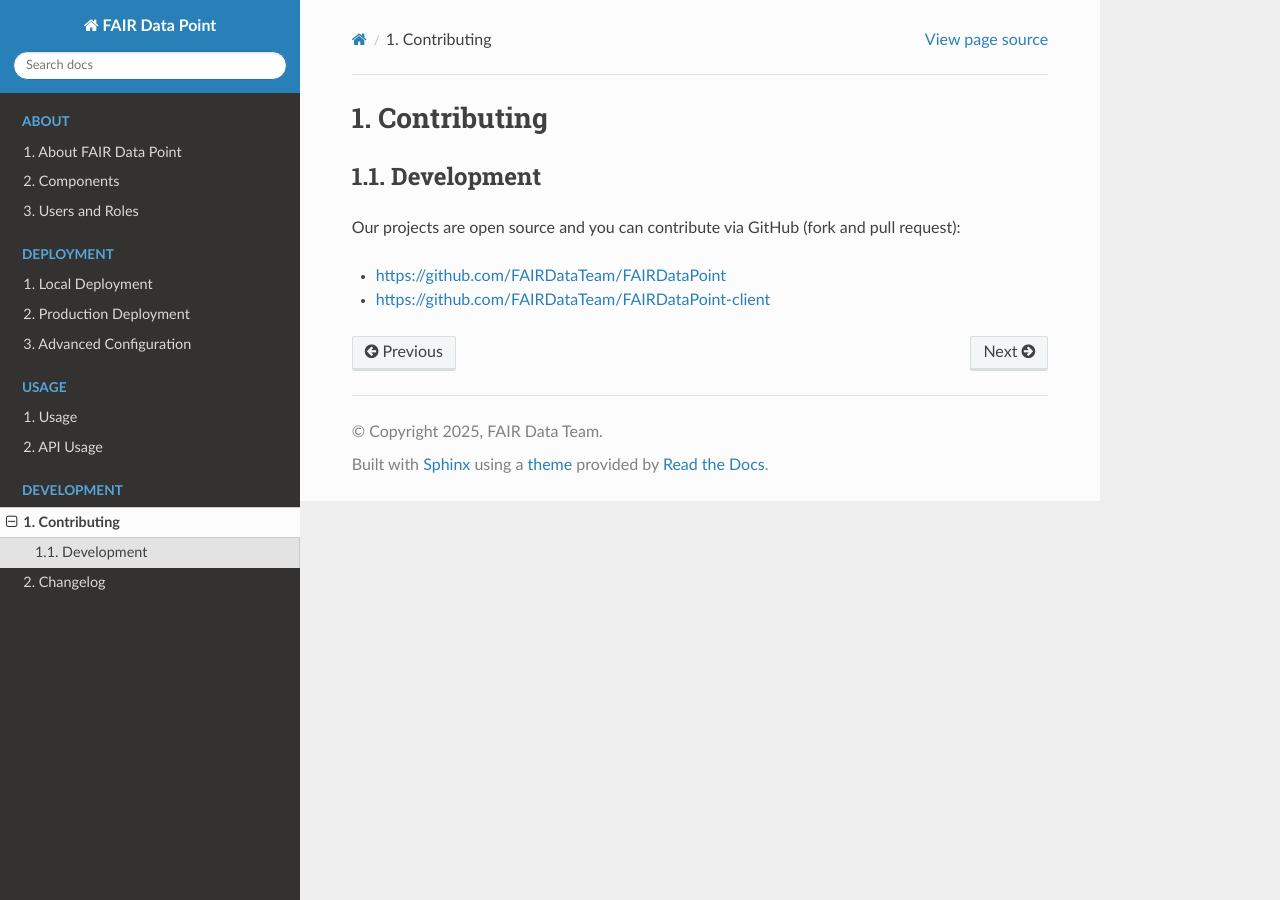
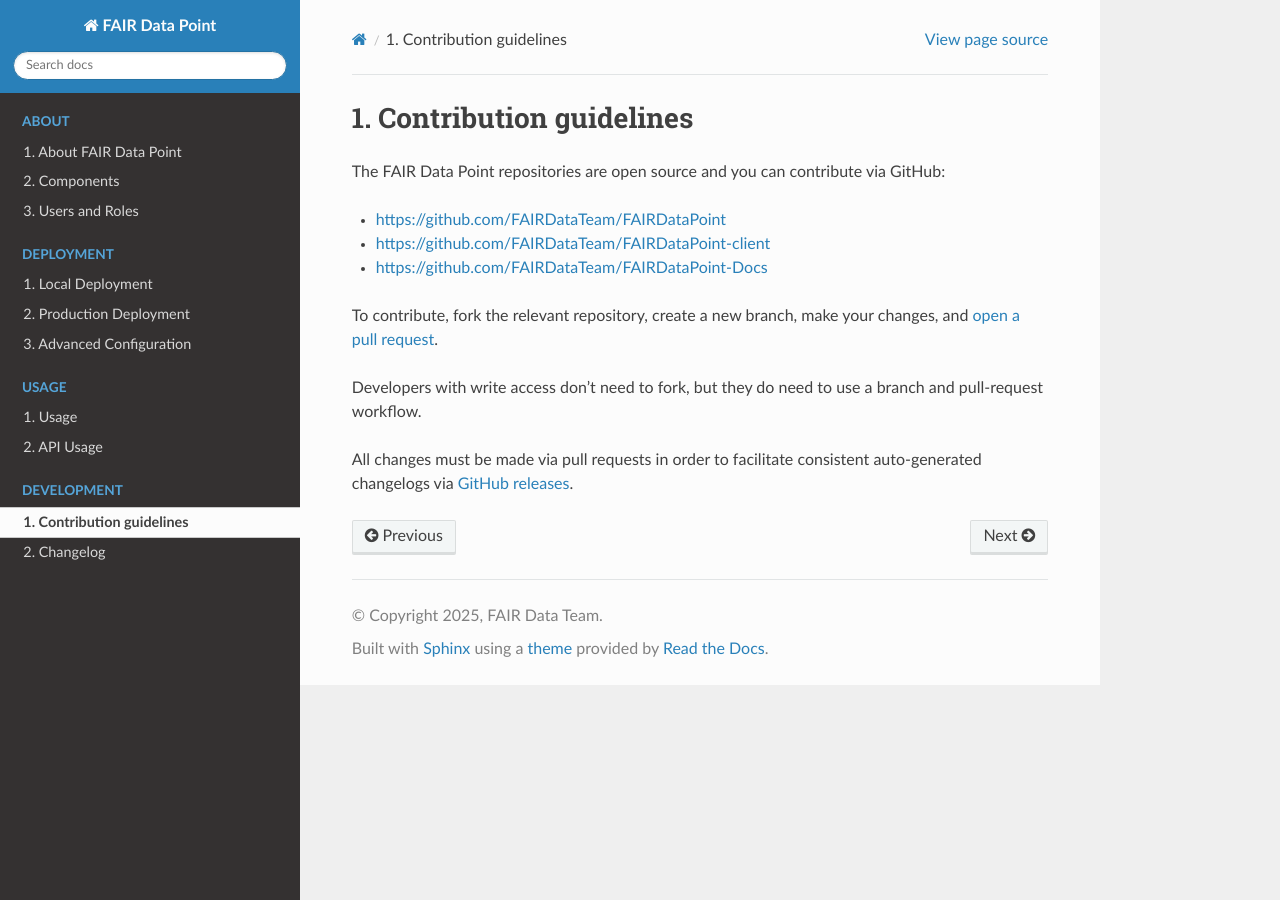
Before and after one commit to FAIRDataTeam/FAIRDataPoint-Docs, a Sphinx documentation site: the page built from docs/development/contributing.rst, in a window 1280 px wide. Built offline with Sphinx 7.4.7 and the Read the Docs theme 3.1.0, drawn with Linux system fonts in a browser that asks for light colours.

Commit message:
explain the need for pull requests in contributing.rst

```diff
--- a/docs/development/contributing.rst
+++ b/docs/development/contributing.rst
@@ -1,11 +1,15 @@
-************
-Contributing
-************
+***********************
+Contribution guidelines
+***********************
 
-Development
-===========
-
-Our projects are open source and you can contribute via GitHub (fork and pull request):
+The FAIR Data Point repositories are open source and you can contribute via GitHub:
 
 - https://github.com/FAIRDataTeam/FAIRDataPoint
 - https://github.com/FAIRDataTeam/FAIRDataPoint-client
+- https://github.com/FAIRDataTeam/FAIRDataPoint-Docs
+
+To contribute, fork the relevant repository, create a new branch, make your changes, and `open a pull request <https://docs.github.com/en/pull-requests/collaborating-with-pull-requests/proposing-changes-to-your-work-with-pull-requests/creating-a-pull-request-from-a-fork>`_.
+
+Developers with write access don't need to fork, but they do need to use a branch and pull-request workflow.
+
+All changes must be made via pull requests in order to facilitate consistent auto-generated changelogs via `GitHub releases <https://docs.github.com/en/repositories/releasing-projects-on-github/managing-releases-in-a-repository>`_.
```
